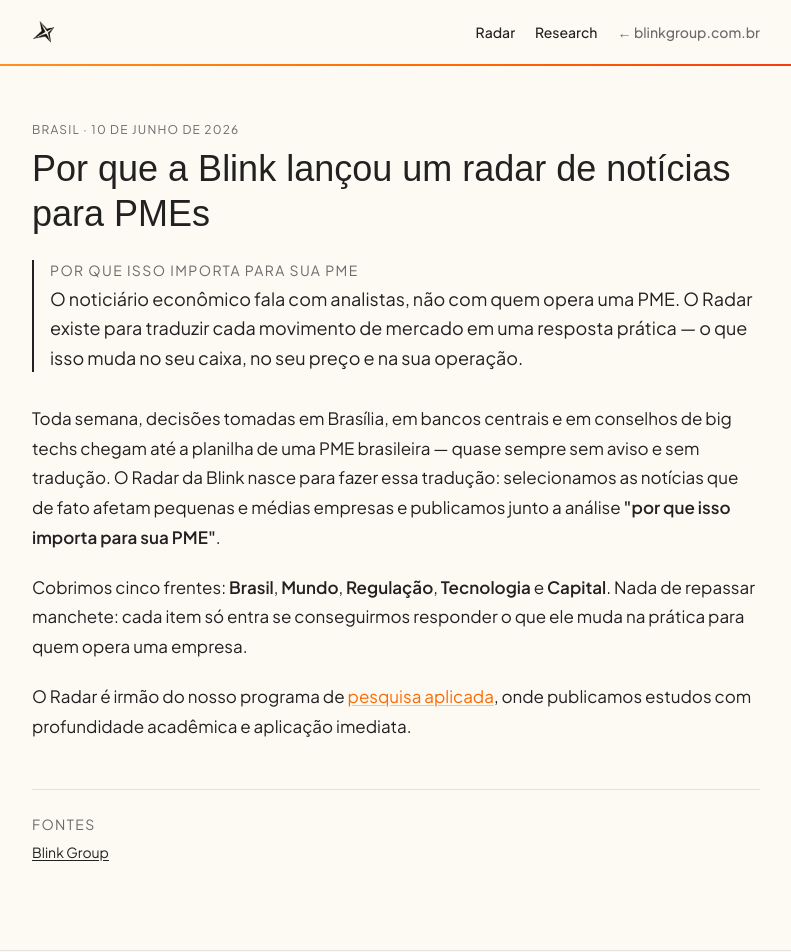
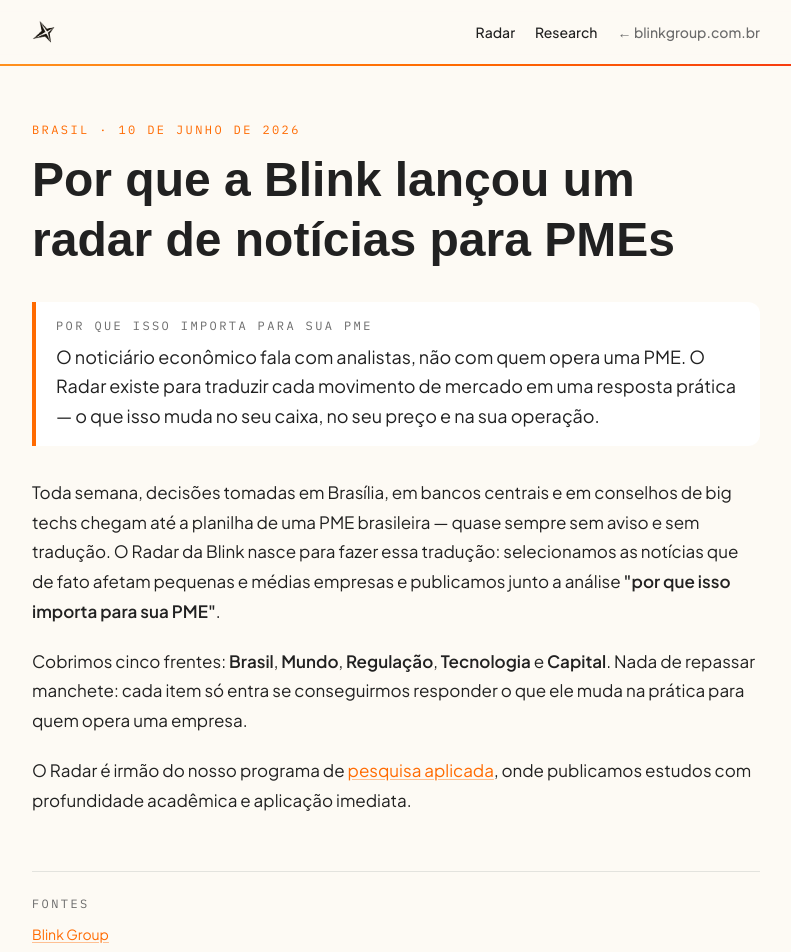
Before and after one commit to Ln-Carvalho/blink-press, a Next.js app: page /radar/2026-06-10-por-que-a-blink-lancou-um-radar-para-pmes in a window 1280 px wide. Shown: the top 952 px of the page, without its empty margins (244-1035 px from the left). Built offline with nearby package versions, Linux system fonts and the light colour scheme; no server answers; a web font is replaced by a local one.

Commit message:
feat(radar): redesenho de lista e detalhe na marca Blink

```diff
--- a/app/(site)/radar/[slug]/page.tsx
+++ b/app/(site)/radar/[slug]/page.tsx
@@ -42,24 +42,28 @@
   return (
     <article>
       <script type="application/ld+json" dangerouslySetInnerHTML={{ __html: JSON.stringify(jsonLd).replace(/</g, '\\u003c') }} />
-      <p className="text-xs uppercase tracking-widest text-muted">{n.category} · {fmt(n.date)}</p>
-      <h1 className="font-display text-4xl mt-2 leading-tight">{n.title}</h1>
 
-      <div className="mt-6 border-l-2 border-ink pl-4">
-        <p className="text-sm uppercase tracking-widest text-muted">Por que isso importa para sua PME</p>
-        <p className="mt-1 text-lg leading-relaxed">{n.summary}</p>
+      <p className="font-mono text-xs uppercase tracking-[0.2em] text-orange">{n.category} · {fmt(n.date)}</p>
+      <h1 className="mt-3 font-display font-semibold leading-tight text-[clamp(2rem,6vw,3rem)]">{n.title}</h1>
+
+      <div className="mt-8 rounded-r-xl border-l-4 border-orange bg-white py-4 pl-5 pr-4">
+        <p className="font-mono text-xs uppercase tracking-[0.2em] text-muted">Por que isso importa para sua PME</p>
+        <p className="mt-2 text-lg leading-relaxed">{n.summary}</p>
       </div>
 
       <Prose>
         <MDXRemote source={n.content} />
       </Prose>
 
-      <footer className="mt-12 border-t border-line pt-6">
-        <p className="text-sm uppercase tracking-widest text-muted">Fontes</p>
-        <ul className="mt-2 space-y-1 text-sm">
+      <footer className="mt-14 border-t border-line pt-6">
+        <p className="font-mono text-xs uppercase tracking-[0.2em] text-muted">Fontes</p>
+        <ul className="mt-3 space-y-2 text-sm">
           {n.sources.map((s) => (
             <li key={s.url}>
-              <a href={s.url} rel="noopener noreferrer" target="_blank" className="underline underline-offset-2">{s.label}</a>
+              <a href={s.url} rel="noopener noreferrer" target="_blank"
+                className="text-orange underline underline-offset-2 decoration-orange/40 hover:decoration-orange">
+                {s.label}
+              </a>
             </li>
           ))}
         </ul>
--- a/app/(site)/radar/page.tsx
+++ b/app/(site)/radar/page.tsx
@@ -10,45 +10,84 @@
 
 const fmt = (d: Date) => d.toLocaleDateString('pt-BR', { day: '2-digit', month: 'short', year: 'numeric', timeZone: 'UTC' });
 
+function Chip({ children, active = false }: { children: React.ReactNode; active?: boolean }) {
+  return (
+    <span
+      className={
+        active
+          ? 'brand-gradient text-white inline-block rounded-full px-3 py-1 text-xs font-semibold uppercase tracking-wide'
+          : 'inline-block rounded-full border border-line px-3 py-1 text-xs font-semibold uppercase tracking-wide text-muted'
+      }
+    >
+      {children}
+    </span>
+  );
+}
+
 export default function RadarPage() {
   const noticias = getNoticias();
   const [destaque, ...resto] = noticias;
 
   return (
-    <div className="space-y-12">
+    <div className="space-y-14">
+      <header>
+        <p className="font-mono text-xs uppercase tracking-[0.2em] text-orange">Blink Radar</p>
+        <h1 className="mt-2 font-display text-3xl font-semibold leading-tight sm:text-4xl">
+          Notícias que importam para sua PME
+        </h1>
+      </header>
+
       {destaque && (
-        <article className="border-b border-line pb-10">
-          <p className="text-xs uppercase tracking-widest text-muted">{destaque.category} · {fmt(destaque.date)}</p>
-          <h1 className="font-display text-4xl mt-2 leading-tight">
-            <Link href={`/radar/${destaque.slug}`}>{destaque.title}</Link>
-          </h1>
-          <p className="mt-4 text-lg leading-relaxed"><em className="font-display">Por que importa:</em> {destaque.summary}</p>
+        <article className="border-b border-line pb-12">
+          <div className="flex items-center gap-3">
+            <Chip active>{destaque.category}</Chip>
+            <span className="font-mono text-xs uppercase tracking-wide text-muted">{fmt(destaque.date)}</span>
+          </div>
+          <h2 className="mt-4 font-display font-semibold leading-tight text-[clamp(1.75rem,5vw,2.5rem)]">
+            <Link href={`/radar/${destaque.slug}`} className="transition-colors hover:text-orange">
+              {destaque.title}
+            </Link>
+          </h2>
+          <p className="mt-4 text-lg leading-relaxed text-ink">
+            <span className="font-semibold brand-gradient-text">Por que importa:</span> {destaque.summary}
+          </p>
         </article>
       )}
 
-      <section className="space-y-8">
+      <section className="space-y-10">
         {resto.map((n) => (
-          <article key={n.slug}>
-            <p className="text-xs uppercase tracking-widest text-muted">{n.category} · {fmt(n.date)}</p>
-            <h2 className="font-display text-2xl mt-1">
-              <Link href={`/radar/${n.slug}`}>{n.title}</Link>
-            </h2>
-            <p className="mt-2 text-muted">{n.summary}</p>
+          <article key={n.slug} className="group">
+            <Link href={`/radar/${n.slug}`} className="block">
+              <div className="flex items-center gap-3">
+                <Chip>{n.category}</Chip>
+                <span className="font-mono text-xs uppercase tracking-wide text-muted">{fmt(n.date)}</span>
+              </div>
+              <h2 className="mt-3 font-display text-2xl font-semibold leading-snug transition-colors group-hover:text-orange">
+                {n.title}
+              </h2>
+              <p className="mt-2 text-muted">{n.summary}</p>
+            </Link>
           </article>
         ))}
       </section>
 
-      <aside className="border border-line p-6">
-        <h2 className="font-display text-xl">Blink Research</h2>
+      <aside className="rounded-2xl border border-line bg-white p-6 sm:p-8">
+        <p className="font-mono text-xs uppercase tracking-[0.2em] text-orange">Programa</p>
+        <h2 className="mt-2 font-display text-xl font-semibold">Blink Research</h2>
         <p className="mt-2 text-sm text-muted">
           Nosso programa de pesquisa aplicada para PMEs — estudos com rigor acadêmico e aplicação imediata.
         </p>
-        <Link href="/research" className="mt-3 inline-block text-sm underline underline-offset-2">Conhecer o programa →</Link>
+        <Link
+          href="/research"
+          className="mt-4 inline-flex min-h-[44px] items-center font-semibold text-orange transition-colors hover:text-red"
+        >
+          Conhecer o programa →
+        </Link>
       </aside>
 
-      <aside className="border-t border-line pt-8">
-        <h2 className="font-display text-xl">Receba o radar da semana</h2>
-        <p className="mt-1 mb-4 text-sm text-muted">O essencial para sua PME, por e-mail. Sem spam.</p>
+      <aside className="border-t border-line pt-10">
+        <h2 className="font-display text-xl font-semibold">Receba o radar da semana</h2>
+        <p className="mb-4 mt-1 text-sm text-muted">O essencial para sua PME, por e-mail. Sem spam.</p>
         <NewsletterForm />
       </aside>
     </div>
```
